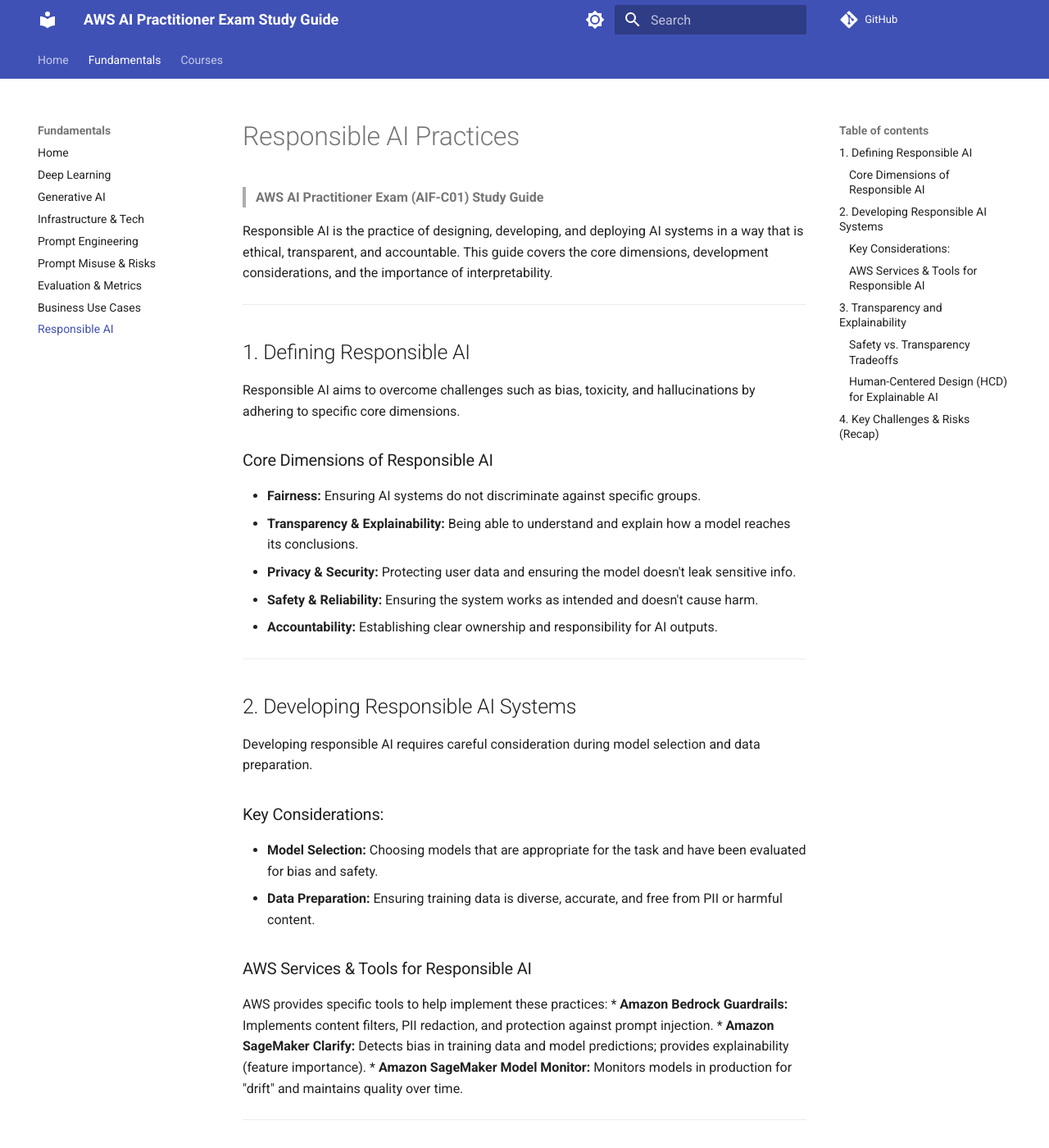
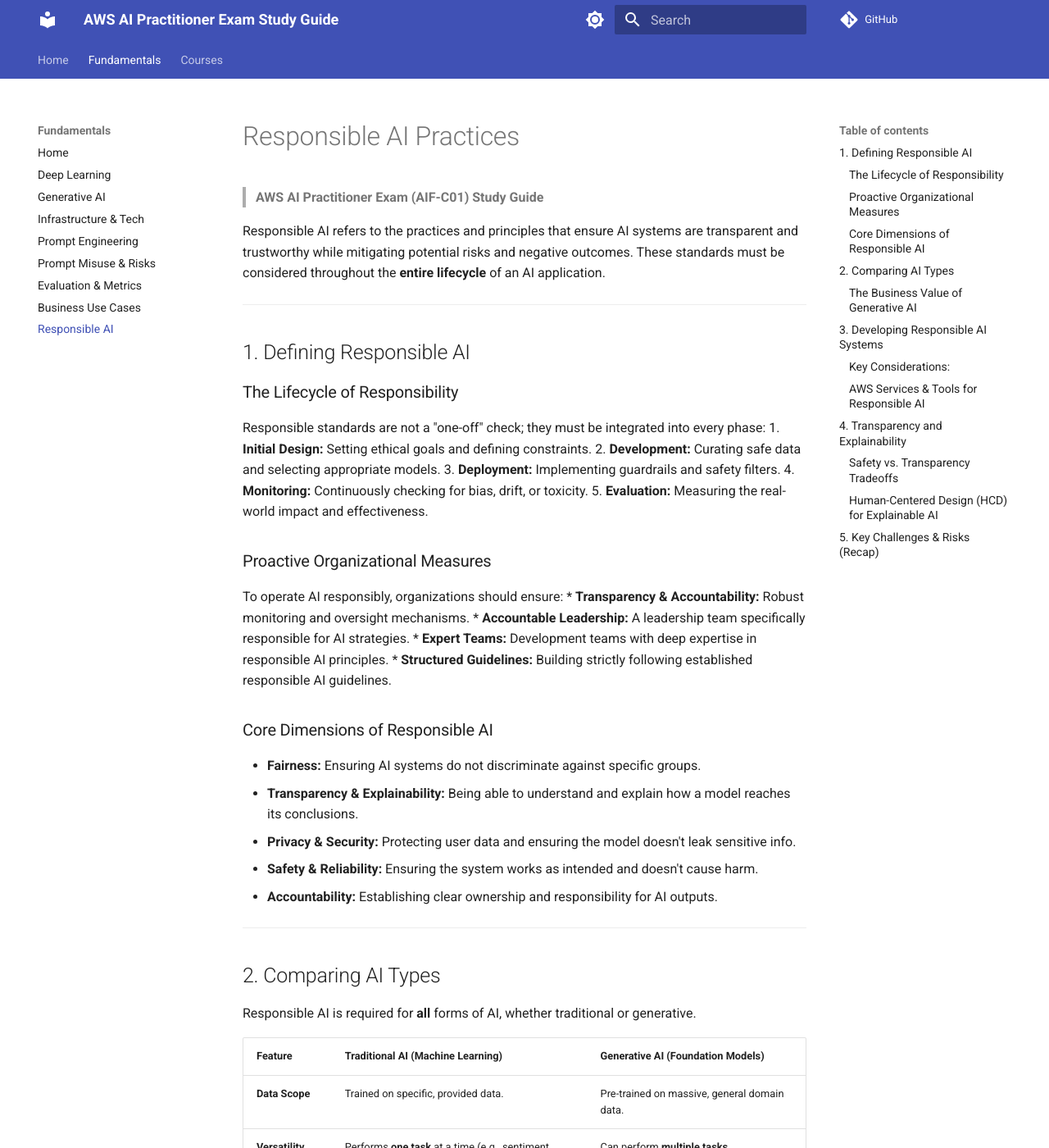
Before and after one commit to kvcenation5/aws-ai-practitioner-exam, an MkDocs documentation site: the page built from docs/09-responsible-ai.md, in a window 1280 px wide and 1400 px high. Shown: the whole window at 82% size. Built offline with MkDocs 1.6.1 and Material for MkDocs 9.7.7, drawn with Linux system fonts in a browser that asks for light colours; comment, search, counter and statistics services are not loaded; some of the changed text lies outside the part shown.

Commit message:
Expand Responsible AI definition, lifecycle, and comparison of AI types

```diff
--- a/docs/09-responsible-ai.md
+++ b/docs/09-responsible-ai.md
@@ -2,12 +2,26 @@
 
 > **AWS AI Practitioner Exam (AIF-C01) Study Guide**
 
-Responsible AI is the practice of designing, developing, and deploying AI systems in a way that is ethical, transparent, and accountable. This guide covers the core dimensions, development considerations, and the importance of interpretability.
+Responsible AI refers to the practices and principles that ensure AI systems are transparent and trustworthy while mitigating potential risks and negative outcomes. These standards must be considered throughout the **entire lifecycle** of an AI application.
 
 ---
 
 ## 1. Defining Responsible AI
-Responsible AI aims to overcome challenges such as bias, toxicity, and hallucinations by adhering to specific core dimensions.
+
+### The Lifecycle of Responsibility
+Responsible standards are not a "one-off" check; they must be integrated into every phase:
+1.  **Initial Design:** Setting ethical goals and defining constraints.
+2.  **Development:** Curating safe data and selecting appropriate models.
+3.  **Deployment:** Implementing guardrails and safety filters.
+4.  **Monitoring:** Continuously checking for bias, drift, or toxicity.
+5.  **Evaluation:** Measuring the real-world impact and effectiveness.
+
+### Proactive Organizational Measures
+To operate AI responsibly, organizations should ensure:
+*   **Transparency & Accountability:** Robust monitoring and oversight mechanisms.
+*   **Accountable Leadership:** A leadership team specifically responsible for AI strategies.
+*   **Expert Teams:** Development teams with deep expertise in responsible AI principles.
+*   **Structured Guidelines:** Building strictly following established responsible AI guidelines.
 
 ### Core Dimensions of Responsible AI
 *   **Fairness:** Ensuring AI systems do not discriminate against specific groups.
@@ -18,7 +32,26 @@
 
 ---
 
-## 2. Developing Responsible AI Systems
+## 2. Comparing AI Types
+
+Responsible AI is required for **all** forms of AI, whether traditional or generative.
+
+| Feature | Traditional AI (Machine Learning) | Generative AI (Foundation Models) |
+| :--- | :--- | :--- |
+| **Data Scope** | Trained on specific, provided data. | Pre-trained on massive, general domain data. |
+| **Versatility** | Performs **one task** at a time (e.g., sentiment analysis). | Can perform **multiple tasks** simultaneously. |
+| **Output Type** | Predictions (rankings, labels, numbers). | Generates **new content** (text, images, code). |
+| **Input Method** | Structured features or manual engineering. | Natural language **Prompts**. |
+| **Examples** | Recommendation engines, image classifiers. | Chatbots, code assistants, image generators. |
+
+### The Business Value of Generative AI
+*   **Creativity:** Generating new ideas, stories, images, and music.
+*   **Productivity:** Improving efficiency across all lines of business and industries.
+*   **Connectivity:** Engaging with customers and organizations in innovative ways.
+
+---
+
+## 3. Developing Responsible AI Systems
 
 Developing responsible AI requires careful consideration during model selection and data preparation.
 
@@ -34,7 +67,7 @@
 
 ---
 
-## 3. Transparency and Explainability
+## 4. Transparency and Explainability
 A transparent model is one where the internal workings and data sources are open for review. An explainable model (XAI) is one where the *decisions* can be explained in human-understandable terms.
 
 ### Safety vs. Transparency Tradeoffs
@@ -47,7 +80,7 @@
 
 ---
 
-## 4. Key Challenges & Risks (Recap)
+## 5. Key Challenges & Risks (Recap)
 
 | Challenge | Risk | Mitigation |
 | :--- | :--- | :--- |
```
